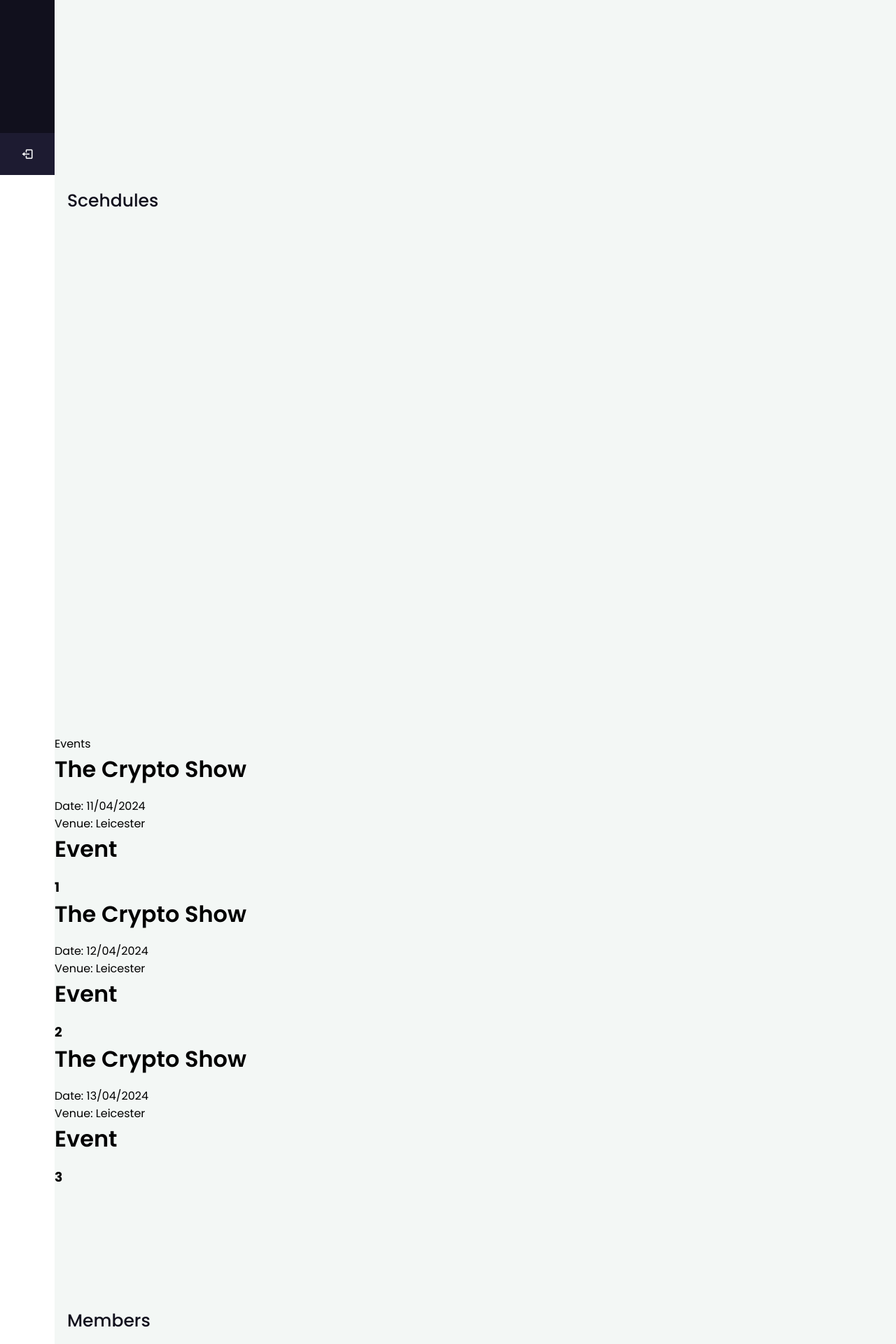
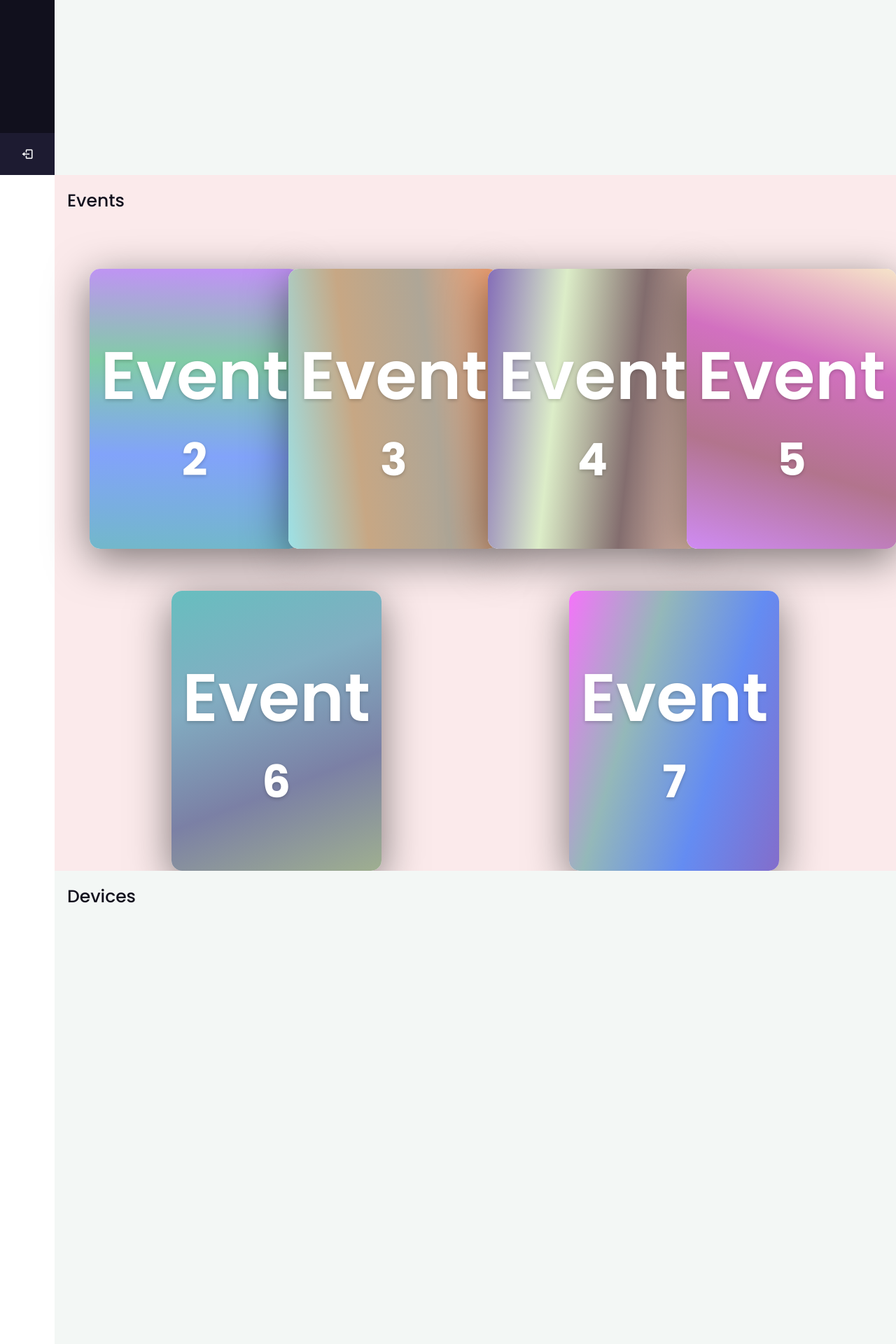
Before and after one commit to karnmodi/The_CryptoShow, a PHP site: page /View/Home.php in a window 1280 px wide. Shown: the part 550-2470 px from the top of the page at 70% size. Run offline with PHP 8.4, Linux system fonts and the light colour scheme; a user stored in the database is signed in; data comes from the database, SQL or seed files in the repository; both versions use the stored data as it was after the commit.

Commit message:
Events Section Update with JS and PHP

```diff
--- /dev/null
+++ b/Controller/Admin/Events/RandomClrs.js
@@ -0,0 +1,31 @@
+function getRandomLightColor() {
+    var r = Math.floor(Math.random() * 156) + 100;
+    var g = Math.floor(Math.random() * 156) + 100;
+    var b = Math.floor(Math.random() * 156) + 100;
+    return `rgb(${r}, ${g}, ${b})`;
+  }
+
+  function getRandomGradient() {
+    var angle = Math.floor(Math.random() * 360);
+    var stops = [];
+
+    for (var i = 0; i < 4; i++) {
+      var color = getRandomLightColor();
+      stops.push(color + ' ' + (i * 100 / 3) + '%');
+    }
+
+
+    return 'linear-gradient(' + angle + 'deg, ' + stops.join(', ') + ')';
+  }
+
+  var eventCards = document.querySelectorAll('.Event-Cards');
+
+  eventCards.forEach(function(card) {
+    var heading = card.querySelector('.Heading');
+
+    var randomGradient = getRandomGradient();
+
+    heading.style.backgroundImage = randomGradient;
+    heading.style.borderRadius = '15px';
+    heading.style.padding = '60px';
+  });
--- a/Controller/Admin/Member/SearchMember.js
+++ b/Controller/Admin/Member/SearchMember.js
@@ -1,21 +1,31 @@
 function filterSearch() {
-    var input, filter, table, tr, td, i, txtValue;
+  var input, filter, table, tbody, tr, td, i, txtValue;
   input = document.getElementById("searchstring");
-    filter = input.value.toUpperCase();
+  filter = input.value.trim();
   table = document.getElementsByClassName("Members_Data")[0];
-    tr = table.getElementsByTagName("tr");
+  tbody = table.getElementsByTagName("tbody")[0];
+  tr = tbody.getElementsByTagName("tr");
   for (i = 0; i < tr.length; i++) {
       td = tr[i].getElementsByTagName("td");
+      var found = false;
       for (var j = 0; j < td.length; j++) {
           if (td[j]) {
               txtValue = td[j].textContent || td[j].innerText;
-          if (txtValue.toUpperCase().indexOf(filter) > -1) {
+              if (filter.startsWith('#') && td[0].textContent.trim() === filter.substring(1)) {
                   tr[i].style.display = "";
+                  found = true;
+                  break;
+              } else if (txtValue.toLowerCase().includes(filter.toLowerCase())) {
+                  tr[i].style.display = "";
+                  found = true;
                   break;
               } else {
                   tr[i].style.display = "none";
               }
           }
       }
+      if (!found) {
+          tr[i].style.display = "none";
       }
   }
+}
--- a/Controller/Admin/Member/UpdateMember.php
+++ b/Controller/Admin/Member/UpdateMember.php
@@ -1,6 +1,6 @@
 <?php
 
-require_once("../Configurations/db.php");
+require_once("../../../Model/Configurations/db.php");
 
 if ($_SERVER["REQUEST_METHOD"] == "POST") {
     // Check if all form fields are set
--- a/View/CSS/Admin/Events.css
+++ b/View/CSS/Admin/Events.css
@@ -0,0 +1,94 @@
+@import url("https://fonts.googleapis.com/css2?family=Righteous&display=swap");
+
+.Events-section {
+  background-color: #FBEAEB;
+}
+
+.Events-section .Body_content {
+
+  margin: 0px 40px 40px 40px;
+  border-radius: 50%;
+
+}
+
+.container {
+  max-width: 100vw;
+  display: grid;
+  grid-template-columns: repeat(auto-fit, minmax(100px, 4fr));
+  grid-gap: 35px;
+  padding-top: 5%;
+  margin-left: 50px;
+  margin-right: 50px;
+}
+
+.Event-Cards{
+  position: relative;
+  width: 300px;
+  height: 400px;
+  margin: 0 auto;
+  background: #ffffff;
+  border-radius: 15px;
+  box-shadow: 0 15px 60px rgba(0, 0, 0, 0.5);
+}
+
+.content {
+  box-sizing: border-box;
+  padding: 40px;
+}
+
+h2 {
+  margin: 0;
+  padding: 0;
+}
+
+
+.content .EventDetails {
+  background-color: #000000;
+  -webkit-background-clip: text;
+  -webkit-text-fill-color: transparent;
+}
+
+.content .EventDetails span {
+  margin-top: 20px;
+}
+
+.Heading {
+  position: absolute;
+  bottom: 0;
+  left: 0;
+  width: 100%;
+  height: 100%;
+  display: flex;
+  flex-direction: column;
+  justify-content: center;
+  padding: 5px;
+  align-items: center;
+  transition: 0.5s;
+}
+
+.Heading h2 {
+  padding: 0;
+  font-size: 6em;
+  color: #fff;
+  transition: 0.5s;
+  text-shadow: 0 2px 5px rgba(0, 0, 0, 0.2);
+  z-index: 10;
+}
+
+.Heading h3 {
+  font-size: 4em;
+  color: #fff;
+  transition: 0.5s;
+  text-shadow: 0 2px 5px rgba(0, 0, 0, 0.2);
+  z-index: 10;
+
+}
+
+
+.Event-Cards:hover .Heading {
+  height: 60px;
+}
+
+.Event-Cards:hover .Heading h2 {
+  font-size: 2em;
+}
--- a/View/CSS/Admin/Home.css
+++ b/View/CSS/Admin/Home.css
@@ -253,8 +253,3 @@
     display: none;
   }
 }
-.active-indicator {
-    background-color: white;
-    border-radius: 50%;
-    position: absolute;
-    transition: left 0.3s ease;}
--- a/View/CSS/Admin/Member.css
+++ b/View/CSS/Admin/Member.css
@@ -1,3 +1,7 @@
+.Members-section{
+    background-color: #eaeafb;
+}
+
 .Members-section .Body_content {
 
     margin: 0px 40px 40px 40px;
@@ -172,6 +176,7 @@ h2 {
     border: none;
     padding: 25% 100%;
     color: white;
+    border-radius: 20px;
     width:max-content;
     margin-top: 5%;
     margin-left: 10%;
--- a/View/CSS/Admin/Settings.css
+++ b/View/CSS/Admin/Settings.css
@@ -0,0 +1,63 @@
+.Settings-section {
+    background-color: #eafbed;
+}
+
+.Settings-section .Body_content {
+
+    margin: 0px 40px 40px 40px;
+    border-radius: 50%;
+
+  }
+
+.Header_text {
+    font-size: 24px;
+    font-weight: bold;
+    margin-bottom: 15px;
+}
+
+
+.setting-option {
+    margin-bottom: 10px;
+
+}
+
+label {
+    display: inline-block;
+    width: 150px;
+    font-weight: bold;
+}
+
+.setting-option #logout {
+    padding: 8px 15px;
+    position: absolute;
+    top: 0;
+    right: 0;
+    background-color: #007bff;
+    color: #fff;
+    border: none;
+    border-radius: 5px;
+    cursor: pointer;
+    margin: 1.5%;
+    width: fit-content;
+    height: 15mm;
+    font-size: 18px;
+}
+
+.setting-option #logout:hover{
+    background-color: #0056b3;
+    /* color: black; */
+
+}
+
+button {
+    padding: 8px 15px;
+    background-color: #007bff;
+    color: #fff;
+    border: none;
+    border-radius: 5px;
+    cursor: pointer;
+}
+
+button:hover {
+    background-color: #0056b3;
+}
--- a/View/Home.php
+++ b/View/Home.php
@@ -1,16 +1,22 @@
 <?php
 session_start();
 
-if (!isset($_SESSION['user_name'])) {
+if (!isset ($_SESSION['user_name'])) {
 
   header('Location: ../index.php');
   exit;
 }
 
 $userName = $_SESSION['user_name'];
-require_once("../Model/Configurations/db.php");
-$query = "SELECT * from member";
-$result = mysqli_query($con, $query);
+require_once ("../Model/Configurations/db.php");
+$FetchAllMembers = "SELECT * from member";
+$resultofFM = mysqli_query($con, $FetchAllMembers);
+
+$FetchAllEvents = "SELECT e.EventID, e.EventDate, e.EventTime, e.EventLocation, m.Name, d.DeviceName, d.Description
+FROM Events e
+JOIN Member m ON e.OrganizerID = m.MemberID
+JOIN Devices d ON e.DeviceID = d.DeviceID;";
+$resultofFE = mysqli_query($con, $FetchAllEvents);
 
 ?>
 
@@ -24,7 +30,8 @@ $result = mysqli_query($con, $query);
   <title>Admin | The CryptoShow</title>
   <link rel="stylesheet" href="CSS/Admin/Home.css">
   <link rel="stylesheet" href="CSS/Admin/Member.css">
-  <link rel="stylesheet" href="CSS/Admin/Event.css">
+  <link rel="stylesheet" href="CSS/Admin/Events.css">
+  <link rel="stylesheet" href="CSS/Admin/Settings.css">
   <link href='https://unpkg.com/boxicons@2.0.7/css/boxicons.min.css' rel='stylesheet'>
   <meta name="viewport" content="width=device-width, initial-scale=1.0">
 </head>
@@ -44,7 +51,7 @@ $result = mysqli_query($con, $query);
       </li>
 
       <li>
-        <a href="#Dashboard" onclick="showSection('Dashboard-section', this); toggleActive(this); ">
+        <a href="#Dashboard" onclick="showSection('Dashboard-section', this); ">
           <i class='bx bx-grid-alt'></i>
           <span class="Btns_Name">Dashboard</span>
         </a>
@@ -52,15 +59,15 @@ $result = mysqli_query($con, $query);
       </li>
 
       <li>
-        <a href="#Schedules" onclick="showSection('Schedules-section', this); toggleActive(this);">
+        <a href="#Devices" onclick="showSection('Devices-section', this);">
           <i class='bx bx-chat'></i>
-          <span class="Btns_Name">Schedules</span>
+          <span class="Btns_Name">Devices</span>
         </a>
-        <span class="SB_Btns">Schedules</span>
+        <span class="SB_Btns">Devices</span>
       </li>
 
       <li>
-        <a href="#Events" onclick="showSection('Events-section', this); toggleActive(this);">
+        <a href="#Events" onclick="showSection('Events-section', this);">
           <i class='bx bx-pie-chart-alt-2'></i>
           <span class="Btns_Name">Events</span>
         </a>
@@ -68,7 +75,7 @@ $result = mysqli_query($con, $query);
       </li>
 
       <li>
-        <a href="#Members" onclick="showSection('Members-section' , this); toggleActive(this);">
+        <a href="#Members" onclick="showSection('Members-section' , this);">
           <i class='bx bx-user'></i>
           <span class="Btns_Name">Members</span>
         </a>
@@ -76,7 +83,7 @@ $result = mysqli_query($con, $query);
       </li>
 
       <li>
-        <a href="#Reviews" onclick="showSection('Review-section' , this); toggleActive(this);">
+        <a href="#Reviews" onclick="showSection('Review-section' , this);">
           <i class='bx bx-folder'></i>
           <span class="Btns_Name">Review</span>
         </a>
@@ -84,7 +91,7 @@ $result = mysqli_query($con, $query);
       </li>
 
       <li>
-        <a href="#" onclick="showSection('Settings-section' , this); toggleActive(this);">
+        <a href="#Settings" onclick="showSection('Settings-section' , this);">
           <i class='bx bx-cog'></i>
           <span class="Btns_Name">Setting</span>
         </a>
@@ -104,64 +111,60 @@ $result = mysqli_query($con, $query);
         <a href="../Model\Configurations\Logout.php"><i class='bx bx-log-out' id="log_out"></i></a>
       </li>
     </ul>
-    <div id="activeIndicator" class="active-indicator"></div>
   </div>
   <section class="Dashboard-section sections">
     <div class="Header_text">Dashboard</div>
 
   </section>
 
-  <section class="Schedules-section sections">
-    <div class="Header_text">Scehdules</div>
-  </section>
+  <section class="Events-section sections">
+    <div class="Header_text">Events</div>
 
-  <section class="Events-section sections">
-      <div class="text">Events</div>
-
-  <div class="container">
-    <div class="card">
+    <?php
+        $count = 0;
+        while ($row = mysqli_fetch_assoc($resultofFE)) {
+            if ($count % 4 == 0) {
+                echo '<div class="container">';
+            }
+        ?>
+            <div class="Event-Cards" data-event-id="<?php echo $row['EventID']; ?>">
                 <div class="content">
                     <div class="EventDetails">
-        <h2>The Crypto Show</h2>
-        <p> Date: 11/04/2024 <br> Venue: Leicester</p>
+                        <h2><?php echo $row['EventID'] ?></h2>
+                        <span><b>Date:</b> <?php echo $row['EventDate'] ?> <br></span>
+                        <span><b>Time:</b> <?php echo $row['EventTime'] ?> <br></span>
+                        <span><b>Location:</b> <?php echo $row['EventLocation'] ?> <br></span>
+                        <span><b>Organizer: </b><?php echo $row['Name']; ?></span>
                     </div>
                 </div>
                 <div class="Heading">
                     <h2>Event </h2>
-        <h3> 1 <h3>
+                    <h3><?php echo $row['EventID'] ?></h3>
                 </div>
             </div>
-    <div class="card">
-      <div class="content">
-        <div class="EventDetails2">
-        <h2>The Crypto Show</h2>
-        <p>Date: 12/04/2024 <br> Venue: Leicester</p>
-         </div>
-      </div>
-      <div class="Heading">
-        <h2>Event </h2>
-        <h3> 2 <h3>
-      </div>
-    </div>
-    <div class="card">
-      <div class="content">
-        <div class="EventDetails3">
-        <h2>The Crypto Show</h2>
-        <p>Date: 13/04/2024 <br> Venue: Leicester</p>
-         </div>
-      </div>
-      <div class="Heading">
-        <h2>Event</h2>
-        <h3> 3 <h3>
-      </div>
-    </div>
-  </div>
+        <?php
+            $count++;
+
+            if ($count % 4 == 0) {
+                echo '</div>';
+            }
+        }
+        if ($count % 4 != 0) {
+            echo '</div>';
+        }
+        ?>
+
+
+  </section>
+
+  <section class="Devices-section sections">
+    <div class="Header_text">Devices</div>
   </section>
 
   <section class="Members-section sections">
     <div class="Header_text">Members</div>
+
     <div class="Body_content">
-
       <div class="search">
         <input type="text" id="searchstring" name="search" placeholder="Search.." oninput="filterSearch()">
       </div>
@@ -178,7 +181,7 @@ $result = mysqli_query($con, $query);
         </thead>
         <tbody>
           <?php
-          while ($row = mysqli_fetch_assoc($result)) {
+          while ($row = mysqli_fetch_assoc($resultofFM)) {
             ?>
             <tr class="Member-Rows" data-member-id="<?php echo $row['MemberID']; ?>"
               onclick="openMemberPopup(<?php echo $row['MemberID']; ?>)">
@@ -209,7 +212,7 @@ $result = mysqli_query($con, $query);
 
     <dialog id="Member-Popup">
       <h2>Selected Member Details</h2>
-      <form class="form-container" action="../Model/Admin/UpdateMember.php" method="post" >
+      <form class="form-container" action="../Controller/Admin/Member/UpdateMember.php" method="post">
 
 
         <div class="form-row">
@@ -247,7 +250,6 @@ $result = mysqli_query($con, $query);
 
         </div>
       </form>
-      <!-- Close button -->
       <button onclick="closeMemberPopup();" aria-label="close" class="x">❌</button>
     </dialog>
 
@@ -260,12 +262,34 @@ $result = mysqli_query($con, $query);
 
   <section class="Settings-section sections">
     <div class="Header_text">Settings</div>
+
+    <div class="Body_content">
+      <div class="setting-option">
+        <a href="../Model\Configurations\Logout.php"><button id="logout"> Logout <i class='bx bx-log-out'
+              id="log_out"></i> </button></a>
+
+      </div>
+
+      <div class="setting-option">
+        <label for="change-user-details">Change User Details:</label>
+        <button id="change-user-details">Change</button>
+      </div>
+
+      <div class="setting-option">
+        <label for="turn-off-website">Turn off Website:</label>
+        <button id="turn-off-website">Turn Off</button>
+      </div>
+    </div>
+
+
+
   </section>
 
   <script src="JS/Slidebar.js"></script>
   <script src="JS/Home.js"></script>
   <script src="../Controller/Admin/Member/SearchMember.js"></script>
   <script src="../Controller/Admin/Member/SelectRow.js"></script>
+  <script src="../Controller/Admin/Events/RandomClrs.js"></script>
 
   <script>
     function openMemberPopup(memberID) {
```
Also changed, not shown: Database/the_cryptoshow.sql (+34 -8 lines), Model/Admin/UpdateMember.php (deleted, +0 -35 lines), View/CSS/Event.css (deleted, +0 -125 lines). Lines whose indentation alone changed are shown as unchanged.
